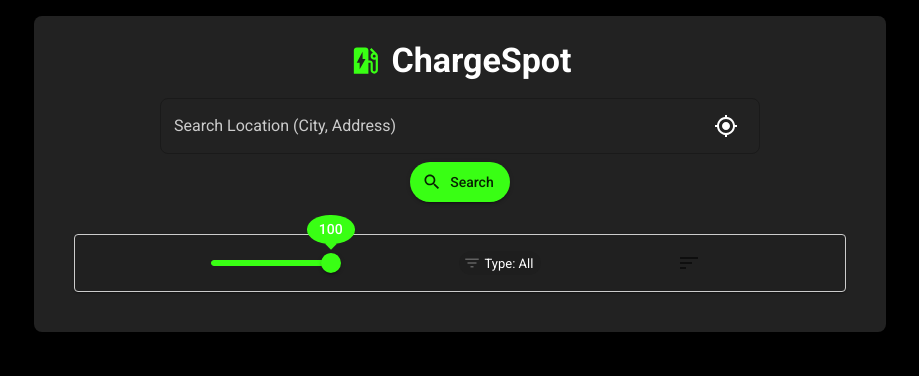
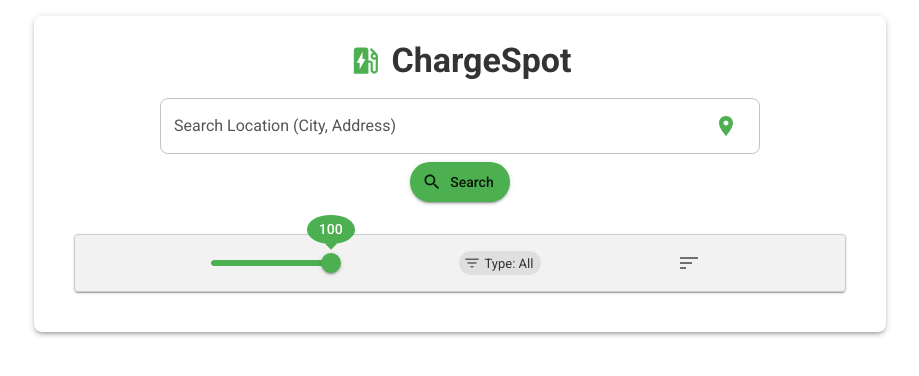
Before and after one commit to AnanthVishnuBhaskar/EV_Charging_Application, a React (Create React App) app in the folder front/: page / in a window 1280 px wide. Shown: the top 376 px of the page, without its empty margins (180-1099 px from the left). Built offline with nearby package versions, Linux system fonts and the light colour scheme.

Commit message:
Updates to Color Theme Updated the Radar icon to the usual Current Location Icon

```diff
--- a/front/src/App.js
+++ b/front/src/App.js
@@ -3,6 +3,8 @@ import { Box, Container, Paper, Typography } from '@mui/material';
 import React, { useState } from 'react';
 import LocationInput from './components/LocationInput';
 import StationList from './components/StationList';
+import LocationOnIcon from '@mui/icons-material/LocationOn';
+
 
 function App() {
   const [currentLocation, setCurrentLocation] = useState(null);
--- a/front/src/components/LocationInput.js
+++ b/front/src/components/LocationInput.js
@@ -1,4 +1,4 @@
-import MyLocationIcon from '@mui/icons-material/MyLocation';
+import LocationOnIcon from '@mui/icons-material/LocationOn';
 import SearchIcon from '@mui/icons-material/Search';
 import {
     Box,
@@ -139,11 +139,10 @@ function LocationInput({ currentLocation, setCurrentLocation, setStations, onUse
                 InputProps={{
                     endAdornment: (
                         <InputAdornment position="end">
-                            <IconButton onClick={onUseCurrentLocation} sx={{ color: 'white' }}>
-                                <MyLocationIcon />
+                            <IconButton onClick={onUseCurrentLocation} sx={{ color: '#4CAF50' }}>
+                                <LocationOnIcon />
                             </IconButton>
                         </InputAdornment>
-
                     ),
                 }}
                 sx={{
@@ -152,6 +151,7 @@ function LocationInput({ currentLocation, setCurrentLocation, setStations, onUse
                     '&:focus-within': { boxShadow: '0 0 10px rgba(0,0,0,0.3)' },
                 }}
             />
+
 
             {/* Separate Search Button */}
             <Box sx={{ display: 'flex', justifyContent: 'center' }}>
--- a/front/src/index.js
+++ b/front/src/index.js
@@ -1,16 +1,15 @@
-// import 'mapbox-gl/dist/mapbox-gl.css';
 import { ThemeProvider } from '@mui/material/styles';
 import React from 'react';
 import ReactDOM from 'react-dom/client';
 import App from './App';
 import './index.css';
 import reportWebVitals from './reportWebVitals';
-import lightTheme from './theme';
+import sustainableTheme from './theme';
 
 const root = ReactDOM.createRoot(document.getElementById('root'));
 root.render(
   <React.StrictMode>
-    <ThemeProvider theme={lightTheme}>
+    <ThemeProvider theme={sustainableTheme}>
       <App />
     </ThemeProvider>
   </React.StrictMode>
--- a/front/src/theme.js
+++ b/front/src/theme.js
@@ -1,25 +1,24 @@
 // ./theme.js
 import { createTheme } from '@mui/material/styles';
 
-const fluorescentTheme = createTheme({
+const sustainableTheme = createTheme({
     palette: {
         mode: 'light',
         primary: {
-            // A bright neon green
-            main: '#39FF14',
+            // A sustainable green
+            main: '#4CAF50',
         },
         secondary: {
-            // For example, a contrasting bright pink
+            // Optionally, a contrasting accent; adjust if needed.
             main: '#FF1493',
         },
-        // Optionally adjust the background to enhance the fluorescent look.
         background: {
-            default: '#000000', // Dark background to make fluorescent colors pop
-            paper: '#222222',
+            default: '#FFFFFF', // Plain white background
+            paper: '#FFFFFF',
         },
         text: {
-            primary: '#FFFFFF',
-            secondary: '#CCCCCC',
+            primary: '#333333', // Dark text for good contrast on white
+            secondary: '#555555',
         },
     },
     typography: {
@@ -27,4 +26,4 @@ const fluorescentTheme = createTheme({
     },
 });
 
-export default fluorescentTheme;
+export default sustainableTheme;
```
